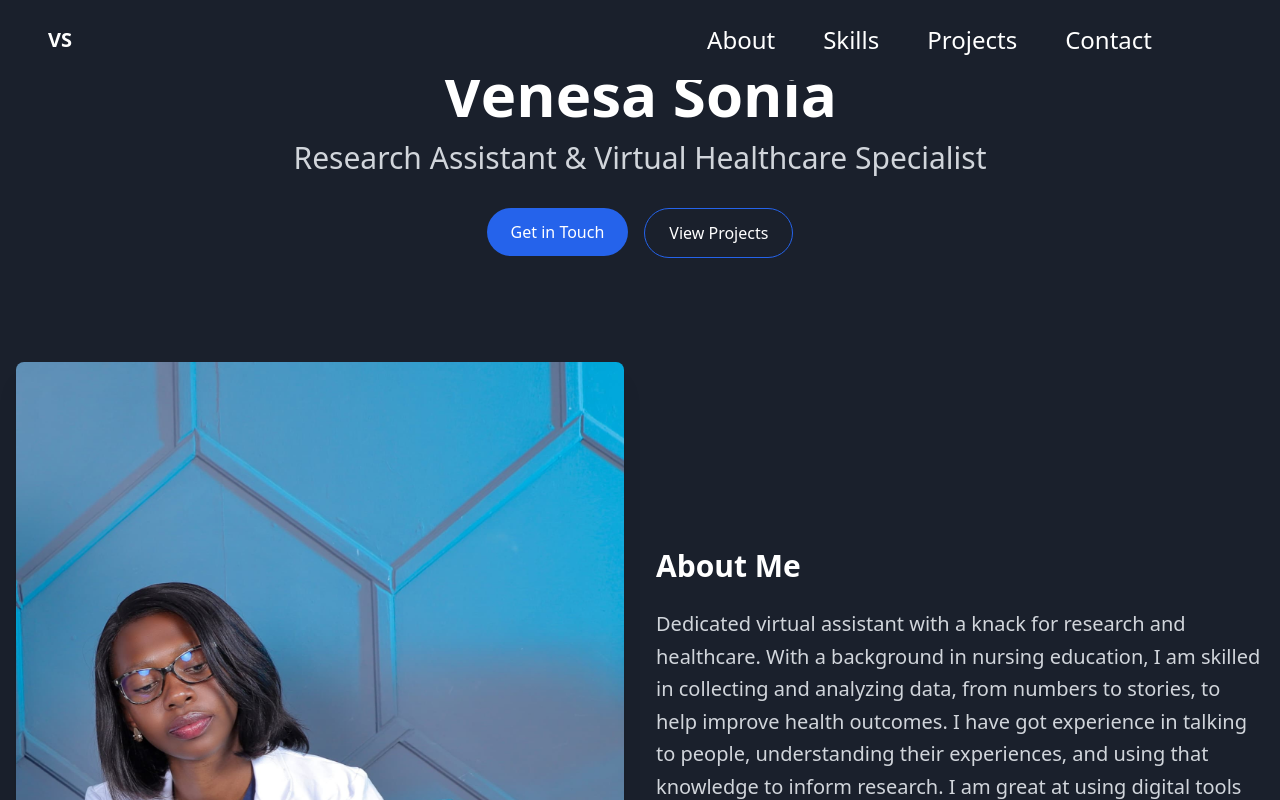
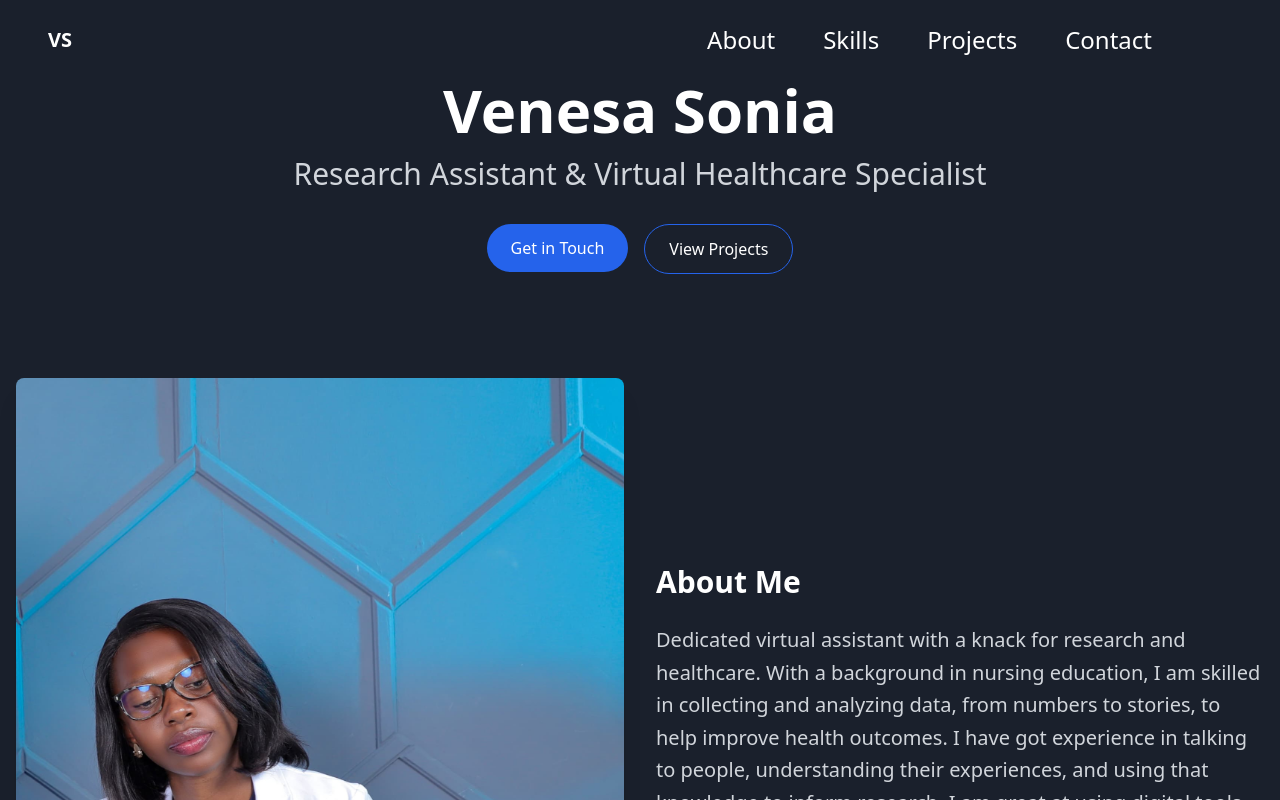
Before and after one commit to Laura-Nyaaga/my_website-portfolio-sonia, a Next.js app in the folder sonia_web/: page / in a window 1280 px wide. Shown: the top 800 px of the page. Built offline with nearby package versions, Linux system fonts and the light colour scheme.

Commit message:
Modified the main content

```diff
--- a/sonia_web/src/app/About/about.tsx
+++ b/sonia_web/src/app/About/about.tsx
@@ -8,7 +8,7 @@
     return(
         <section className="bg-[#1a202c] py-16 pb-10 px-4 sm:px-6 lg:px-8" id='about'>
         <div className="max-w-7xl mx-auto text-center">
-          <h1 className="text-4xl sm:text-5xl md:text-6xl text-white font-bold mb-4 animate-fade-in">
+          <h1 className="text-4xl sm:text-5xl md:text-6xl text-white font-bold mb-4 pt-4 animate-fade-in">
             Venesa Sonia
           </h1>
           <p className="text-xl sm:text-2xl md:text-3xl text-gray-300 mb-8">
```
